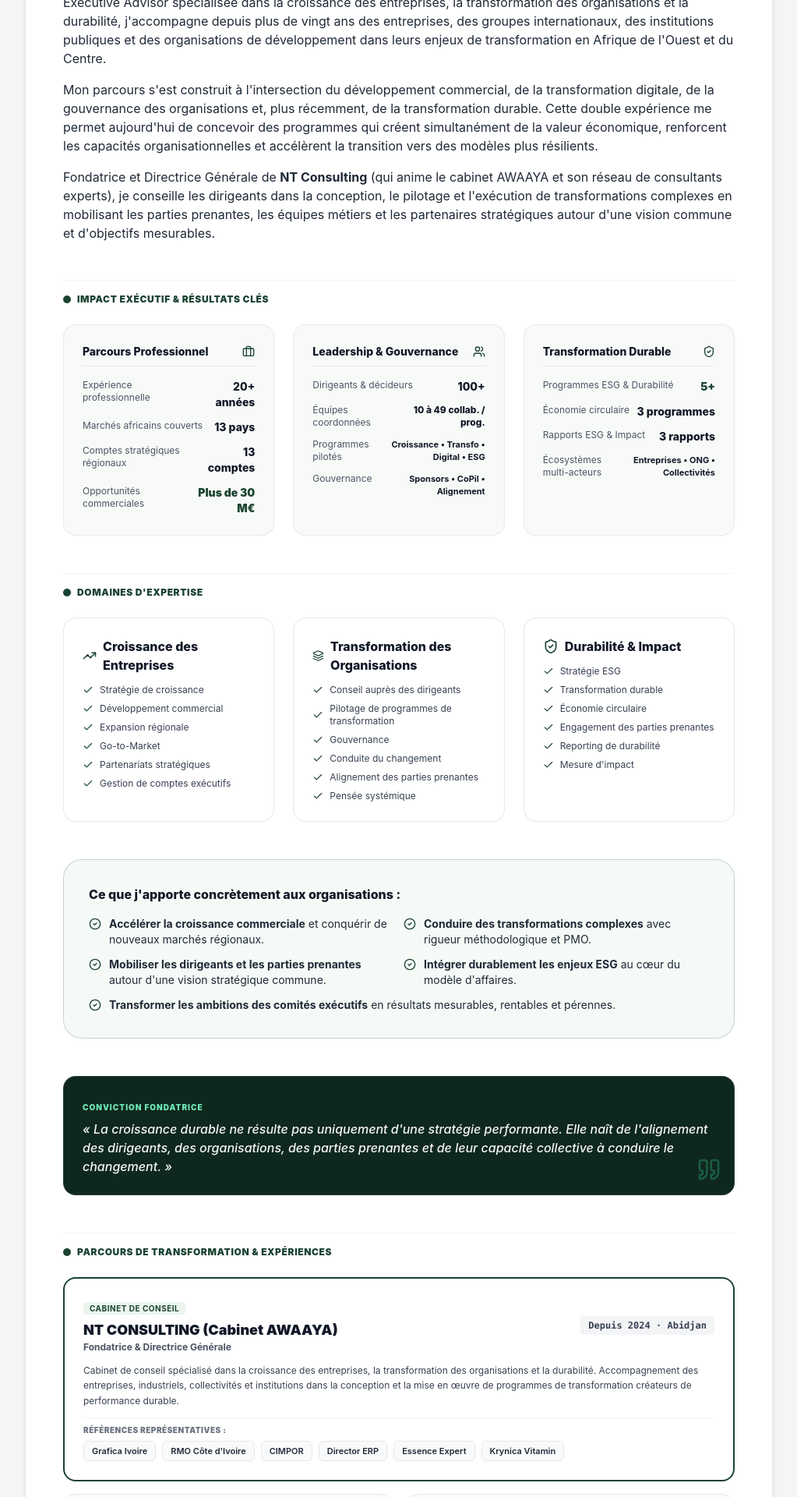
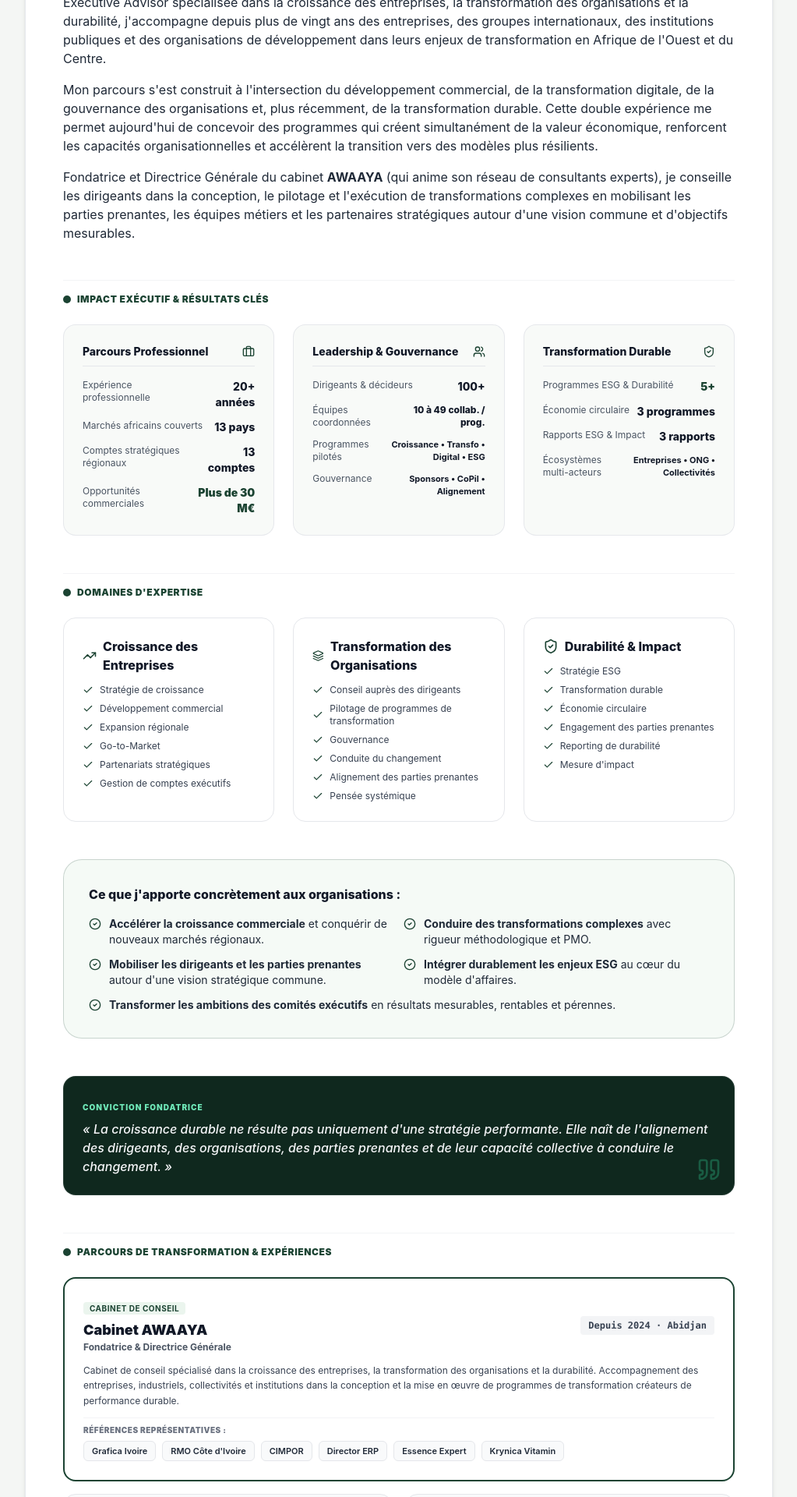
Before and after one commit to cornerstoneros-glitch/awaaya, a Next.js app: page /a-propos in a window 1280 px wide. Shown: the part 2460-4380 px from the top of the page at 78% size, without its empty margins (128-1151 px from the left). Built offline with nearby package versions, Linux system fonts and the light colour scheme.

Commit message:
refactor: remove all references to NT Consulting in favor of Cabinet AWAAYA

```diff
--- a/src/app/(public)/a-propos/page.tsx
+++ b/src/app/(public)/a-propos/page.tsx
@@ -306,7 +306,7 @@ export default function AboutPage() {
                   Mon parcours s'est construit à l'intersection du développement commercial, de la transformation digitale, de la gouvernance des organisations et, plus récemment, de la transformation durable. Cette double expérience me permet aujourd'hui de concevoir des programmes qui créent simultanément de la valeur économique, renforcent les capacités organisationnelles et accélèrent la transition vers des modèles plus résilients.
                 </p>
                 <p>
-                  Fondatrice et Directrice Générale de <strong>NT Consulting</strong> (qui anime le cabinet AWAAYA et son réseau de consultants experts), je conseille les dirigeants dans la conception, le pilotage et l'exécution de transformations complexes en mobilisant les parties prenantes, les équipes métiers et les partenaires stratégiques autour d'une vision commune et d'objectifs mesurables.
+                  Fondatrice et Directrice Générale du cabinet <strong>AWAAYA</strong> (qui anime son réseau de consultants experts), je conseille les dirigeants dans la conception, le pilotage et l'exécution de transformations complexes en mobilisant les parties prenantes, les équipes métiers et les partenaires stratégiques autour d'une vision commune et d'objectifs mesurables.
                 </p>
               </div>
             </div>
@@ -576,7 +576,7 @@ export default function AboutPage() {
 
               <div className="space-y-4">
 
-                {/* NT CONSULTING */}
+                {/* AWAAYA */}
                 <div className="p-6 rounded-2xl bg-white border-2 border-awaaya-forest shadow-xs space-y-3">
                   <div className="flex flex-wrap items-center justify-between gap-2">
                     <div>
@@ -584,7 +584,7 @@ export default function AboutPage() {
                         Cabinet de Conseil
                       </span>
                       <h4 className="font-heading font-black text-lg text-gray-900 mt-1">
-                        NT CONSULTING (Cabinet AWAAYA)
+                        Cabinet AWAAYA
                       </h4>
                       <p className="text-xs font-bold text-gray-600">Fondatrice & Directrice Générale</p>
                     </div>
--- a/src/data/services.ts
+++ b/src/data/services.ts
@@ -182,7 +182,7 @@ export const AWAAYA_RESULTS = [
     summary: "Projet de cybersécurité analytique, avec contrat de support de 3 ans inclus."
   },
   {
-    client: "Durabilité — NT Consulting",
+    client: "Durabilité & Économie Circulaire",
     scope: "Industrie & Collectivités",
     figure: "5+ Programmes",
     summary: "Programmes d'économie circulaire : flux de matières, déchets valorisés, économies et certification."
```
